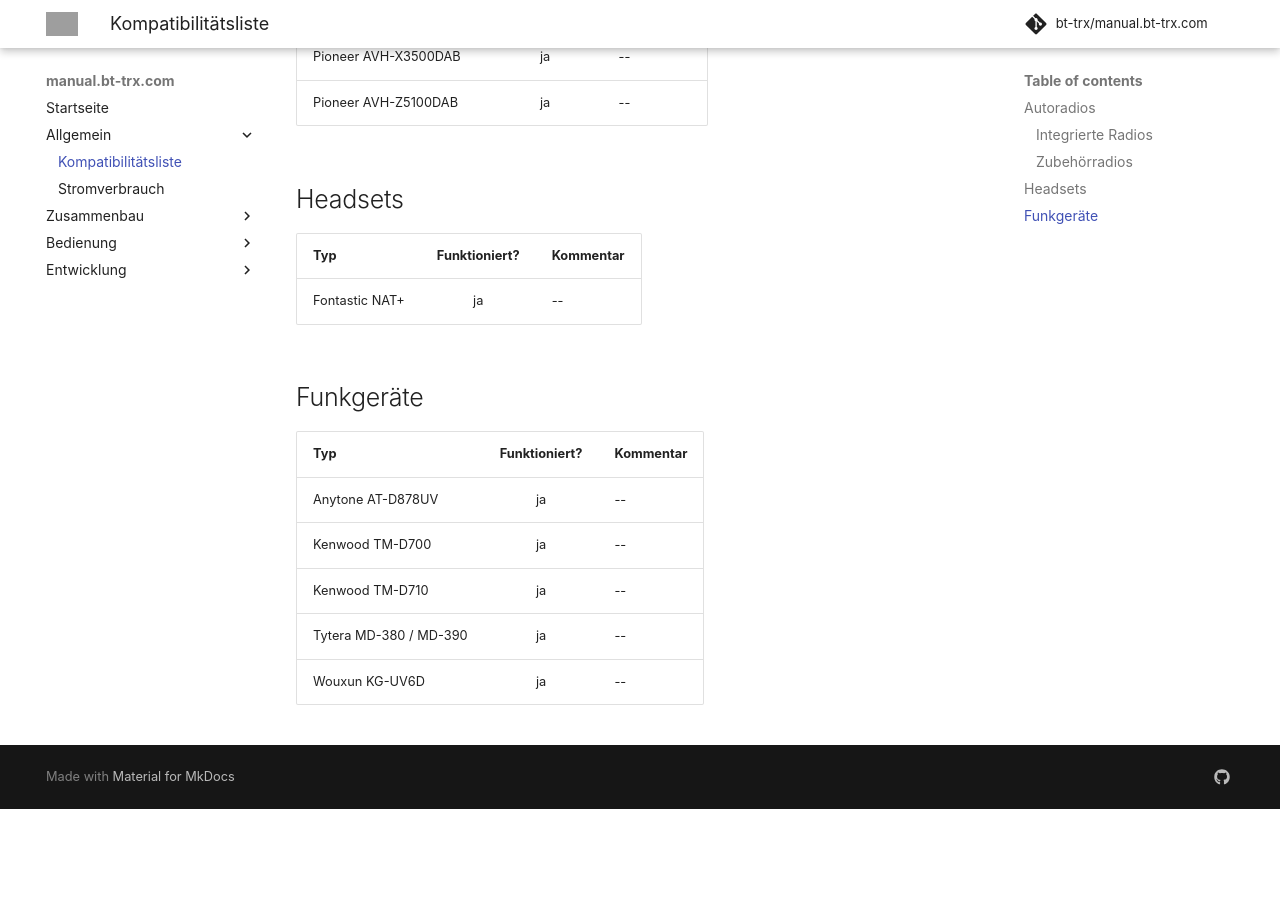
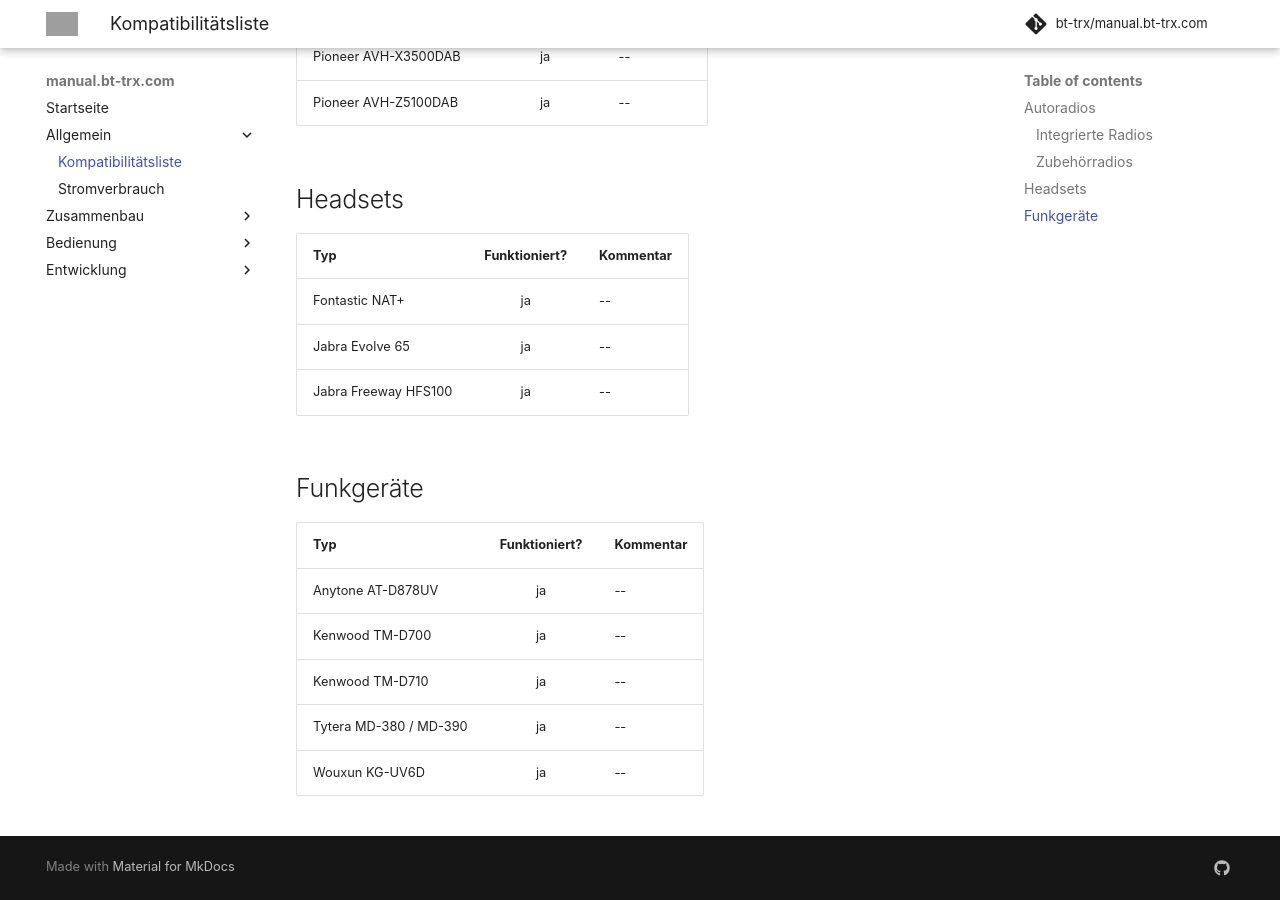
Before and after one commit to bt-trx/manual.bt-trx.com, an MkDocs documentation site: the page built from docs/10_Allgemein/Kompatibilitätsliste.md, in a window 1280 px wide and 900 px high, scrolled down 1512 px. Built offline with MkDocs 1.6.1 and Material for MkDocs 9.7.7, drawn with Linux system fonts in a browser that asks for light colours; comment, search, counter and statistics services are not loaded; before the commit the page ends 2321 px from its top, so only the background shows below that; grey boxes are pictures that could not be loaded.

Commit message:
Update der Kompatibilitätsliste

```diff
--- a/docs/10_Allgemein/Kompatibilitätsliste.md
+++ b/docs/10_Allgemein/Kompatibilitätsliste.md
@@ -44,6 +44,8 @@
 | Typ                      | Funktioniert? | Kommentar |
 |--------------------------|:-------------:|-----------|
 | Fontastic NAT+           | ja            | -- |
+| Jabra Evolve 65          | ja            | -- |
+| Jabra Freeway HFS100     | ja            | -- |
 
 ## Funkgeräte
 
```
